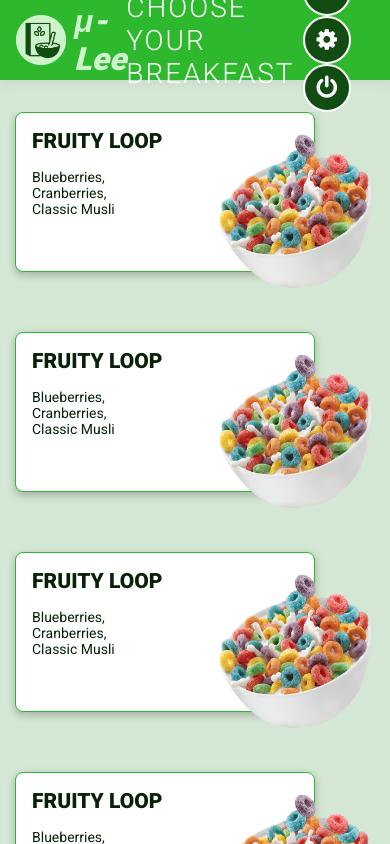
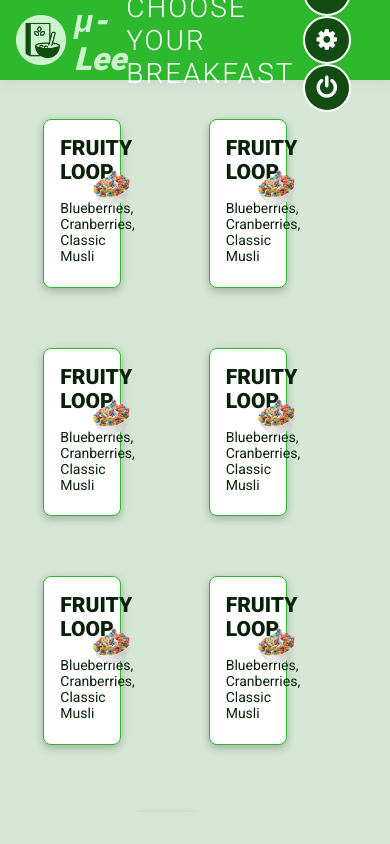
Before and after one commit to TFphoenix/tms, an Angular app in the folder mulee-interface/: page /breakfast/predefined in a window 390 px wide. Shown: the top 844 px of the page. Built offline with nearby package versions, Linux system fonts and the light colour scheme.

Commit message:
mulee-interface: Improve responsiveness

```diff
--- a/mulee-interface/src/app/app.component.scss
+++ b/mulee-interface/src/app/app.component.scss
@@ -16,10 +16,13 @@
 }
 
 .content {
-  display: flex;
+  height: calc(100% - 144px);
   margin: 32px auto 32px;
   padding: 0 16px;
+
+  display: flex;
   flex-direction: column;
+  justify-content: center;
   overflow: auto;
 }
 
--- a/mulee-interface/src/app/pages/predefined-breakfast/predefined-breakfast.component.html
+++ b/mulee-interface/src/app/pages/predefined-breakfast/predefined-breakfast.component.html
@@ -11,12 +11,7 @@
       </div>
 
       <div class="art">
-        <img
-          width="160"
-          height="160"
-          src="../../../assets/cereals3.png"
-          alt=""
-        />
+        <img src="../../../assets/cereals3.png" alt="" />
       </div>
     </div>
     <div class="buttons-container">
--- a/mulee-interface/src/app/pages/predefined-breakfast/predefined-breakfast.component.scss
+++ b/mulee-interface/src/app/pages/predefined-breakfast/predefined-breakfast.component.scss
@@ -17,14 +17,15 @@
 }
 
 .card {
-  margin-right: 60px;
-  margin-bottom: 60px;
+  margin: 0 60px 60px 0;
 
   display: flex;
   flex-direction: row;
   flex-wrap: wrap;
-  width: 300px;
-  height: 160px;
+  // width: 300px;
+  // height: 160px;
+  width: 20vw;
+  height: 20vh;
 
   .content {
     width: 60%;
@@ -36,16 +37,23 @@
     padding: 0;
 
     img {
+      width: 10vw;
+      height: auto;
+
       position: relative;
-      right: -20px;
-      bottom: -20px;
+      // right: -20px;
+      // bottom: -20px;
+      right: -0.5vw;
+      bottom: -6vh;
     }
   }
 }
 
 .buttons-container {
-  width: 300px;
-  height: 160px;
+  // width: 300px;
+  // height: 160px;
+  width: 20vw;
+  height: 20vh;
   margin: 0 60px 60px 0;
 
   display: flex;
--- a/mulee-interface/src/styles.scss
+++ b/mulee-interface/src/styles.scss
@@ -9,7 +9,12 @@
   font-family: "Roboto", sans-serif;
 }
 
+html {
+  height: 100%;
+}
+
 body {
+  height: 100%;
   background-color: $primary-background;
 }
 
```
